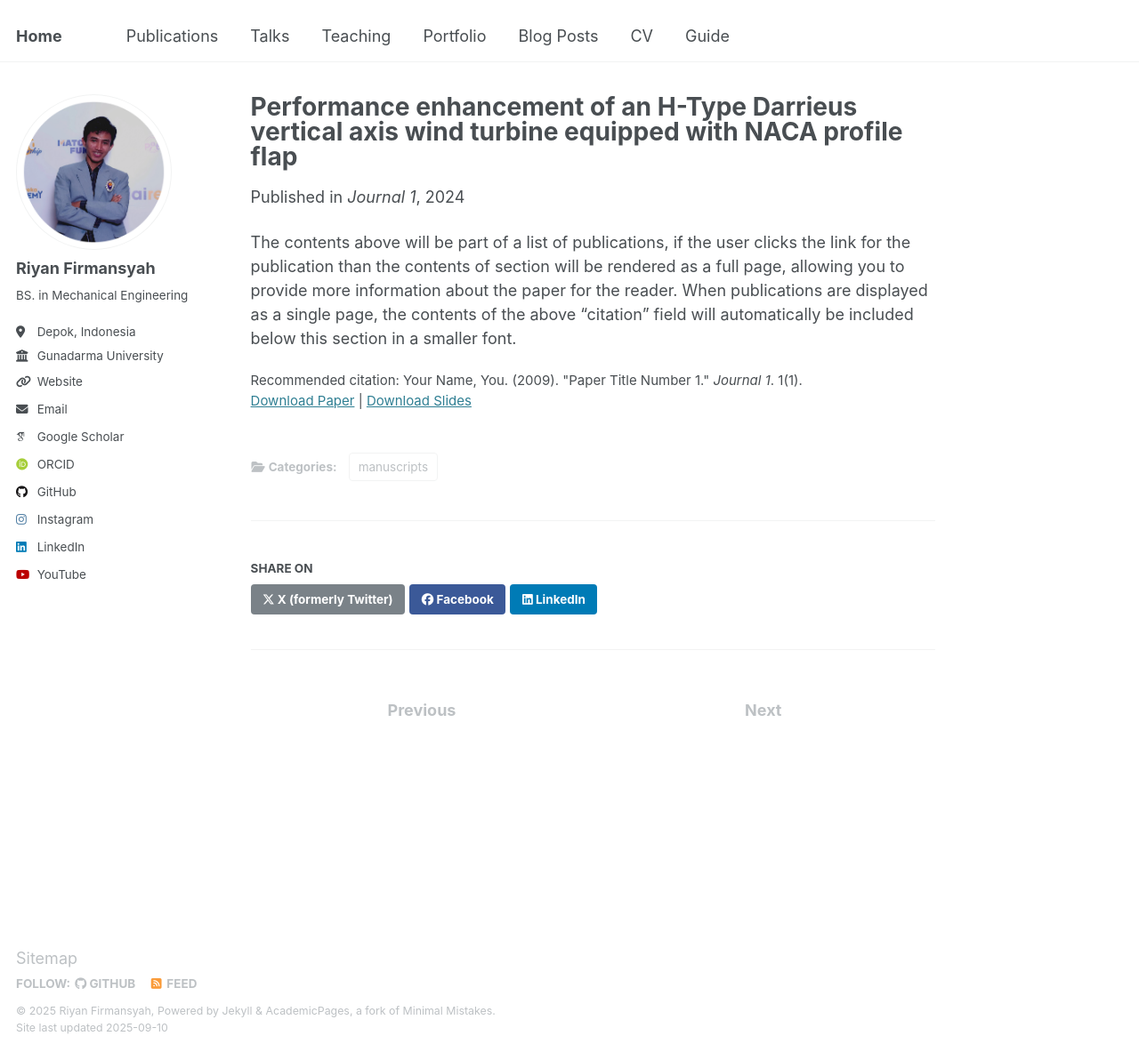
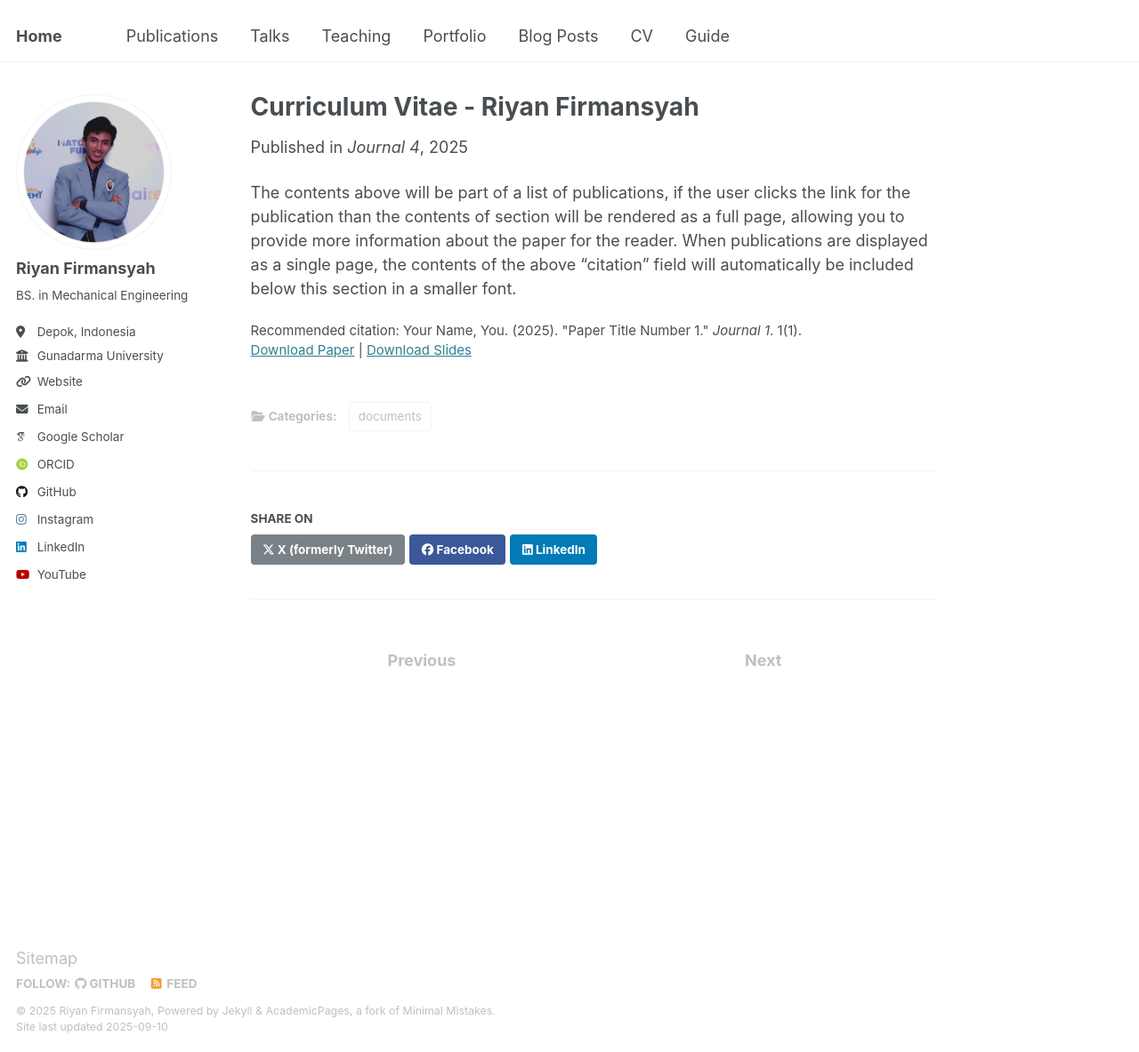
Before and after one commit to Arryanfr/arryanfr.github.io, a Jekyll site: the page built from _publications/2024-02-17-paper-title-number-4.md, in a window 1280 px wide and 1183 px high. Shown: the whole window at 89% size. Built offline with Jekyll 4.4.1, drawn with Linux system fonts in a browser that asks for light colours; some web fonts are replaced.

Commit message:
Update 2024-02-17-paper-title-number-4.md

```diff
--- a/_publications/2024-02-17-paper-title-number-4.md
+++ b/_publications/2024-02-17-paper-title-number-4.md
@@ -1,14 +1,14 @@
 ---
-title: "Performance enhancement of an H-Type Darrieus vertical axis wind turbine equipped with NACA profile flap"
+title: "Curriculum Vitae - Riyan Firmansyah"
 collection: publications
-category: manuscripts
-permalink: /publication/2009-10-01-paper-title-number-1
+category: documents
+permalink: /publication/2009-10-01-paper-title-number-4
 excerpt: 'This paper is about the number 1. The number 2 is left for future work.'
-date: 2024-05-27
-venue: 'Journal 1'
+date: 2025-09-11
+venue: 'Journal 4'
 slidesurl: 'http://academicpages.github.io/files/slides1.pdf'
-paperurl: 'https://arryanfr.github.io/files/ProsidingBKSTM2023.pdf'
-citation: 'Your Name, You. (2009). &quot;Paper Title Number 1.&quot; <i>Journal 1</i>. 1(1).'
+paperurl: 'https://arryanfr.github.io/files/CV_Riyan Firmansyah.pdf'
+citation: 'Your Name, You. (2025). &quot;Paper Title Number 1.&quot; <i>Journal 1</i>. 1(1).'
 ---
 
 The contents above will be part of a list of publications, if the user clicks the link for the publication than the contents of section will be rendered as a full page, allowing you to provide more information about the paper for the reader. When publications are displayed as a single page, the contents of the above "citation" field will automatically be included below this section in a smaller font.
```
